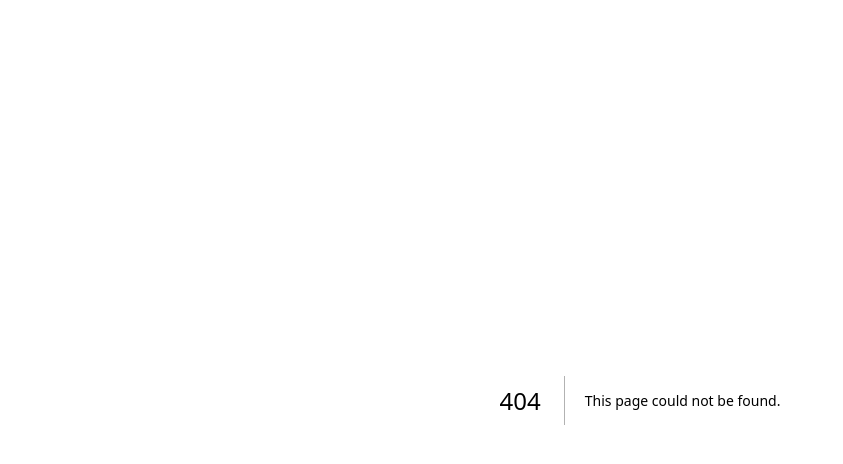
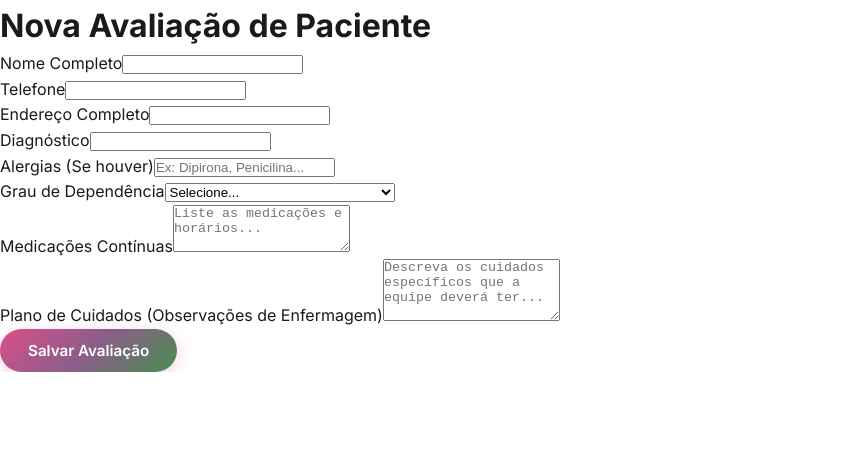
Before and after one commit to LeonardoGMendoza/SERENYAHOMECARE, a Next.js app: page /dashboard/pacientes/novo in a window 1280 px wide. Before the commit this address had no page. Shown: the top 464 px of the page, without its empty margins (0-843 px from the left). Built offline with nearby package versions, Linux system fonts and the light colour scheme.

Commit message:
feat: cria painel seguro e avaliacao de pacientes

```diff
--- /dev/null
+++ b/app/api/pacientes/route.js
@@ -0,0 +1,62 @@
+import { NextResponse } from 'next/server';
+import { getServerSession } from 'next-auth';
+import { authOptions } from '../auth/[...nextauth]/route';
+import { PrismaClient } from '@prisma/client';
+
+const prisma = new PrismaClient();
+
+export async function POST(req) {
+  try {
+    // 1. Verificação de Segurança Severa (Apenas Logados)
+    const session = await getServerSession(authOptions);
+    if (!session) {
+      return NextResponse.json({ error: 'Não autorizado. Acesso negado.' }, { status: 401 });
+    }
+
+    // 2. Extrair dados do formulário
+    const body = await req.json();
+    const { nome, telefone, endereco, diagnostico, alergias, grauDependencia, medicacoes, observacoesEnfermagem } = body;
+
+    if (!nome) {
+      return NextResponse.json({ error: 'Nome é obrigatório.' }, { status: 400 });
+    }
+
+    // 3. Salvar no banco de dados com segurança
+    const novoPaciente = await prisma.paciente.create({
+      data: {
+        nome,
+        telefone,
+        endereco,
+        diagnostico,
+        alergias,
+        grauDependencia,
+        medicacoes,
+        observacoesEnfermagem,
+      },
+    });
+
+    return NextResponse.json(novoPaciente, { status: 201 });
+  } catch (error) {
+    console.error("Erro ao salvar paciente:", error);
+    return NextResponse.json({ error: 'Erro interno no servidor.' }, { status: 500 });
+  }
+}
+
+export async function GET(req) {
+  try {
+    // Apenas logados podem ver a lista de pacientes
+    const session = await getServerSession(authOptions);
+    if (!session) {
+      return NextResponse.json({ error: 'Não autorizado. Acesso negado.' }, { status: 401 });
+    }
+
+    const pacientes = await prisma.paciente.findMany({
+      orderBy: { createdAt: 'desc' }
+    });
+
+    return NextResponse.json(pacientes, { status: 200 });
+  } catch (error) {
+    console.error("Erro ao buscar pacientes:", error);
+    return NextResponse.json({ error: 'Erro interno no servidor.' }, { status: 500 });
+  }
+}
--- /dev/null
+++ b/app/dashboard/pacientes/novo/page.js
@@ -0,0 +1,100 @@
+"use client";
+
+import { useState } from "react";
+import { useRouter } from "next/navigation";
+import styles from "../../dashboard.module.css";
+
+export default function NovoPaciente() {
+  const router = useRouter();
+  const [loading, setLoading] = useState(false);
+
+  const handleSubmit = async (e) => {
+    e.preventDefault();
+    setLoading(true);
+
+    const formData = new FormData(e.target);
+    const data = Object.fromEntries(formData.entries());
+
+    try {
+      const res = await fetch("/api/pacientes", {
+        method: "POST",
+        headers: { "Content-Type": "application/json" },
+        body: JSON.stringify(data),
+      });
+
+      if (res.ok) {
+        alert("Avaliação Inicial salva com segurança!");
+        router.push("/dashboard/pacientes");
+      } else {
+        alert("Erro ao salvar paciente.");
+      }
+    } catch (error) {
+      console.error(error);
+      alert("Erro de conexão.");
+    } finally {
+      setLoading(false);
+    }
+  };
+
+  return (
+    <div className={styles.dashContainer}>
+      <header className={styles.dashHeader}>
+        <h1>Nova Avaliação de Paciente</h1>
+      </header>
+
+      <div className={styles.dashContent}>
+        <form onSubmit={handleSubmit} className={styles.dashForm}>
+          <div className={styles.formGroup}>
+            <label>Nome Completo</label>
+            <input type="text" name="nome" required />
+          </div>
+
+          <div className={styles.formGroup}>
+            <label>Telefone</label>
+            <input type="text" name="telefone" />
+          </div>
+
+          <div className={styles.formGroup}>
+            <label>Endereço Completo</label>
+            <input type="text" name="endereco" />
+          </div>
+
+          <div className={styles.formGroup}>
+            <label>Diagnóstico</label>
+            <input type="text" name="diagnostico" />
+          </div>
+
+          {/* Novos campos adicionados no Prisma para Avaliação Inicial */}
+          <div className={styles.formGroup}>
+            <label>Alergias (Se houver)</label>
+            <input type="text" name="alergias" placeholder="Ex: Dipirona, Penicilina..." />
+          </div>
+
+          <div className={styles.formGroup}>
+            <label>Grau de Dependência</label>
+            <select name="grauDependencia">
+              <option value="">Selecione...</option>
+              <option value="Total">Total (Acamado, depende p/ tudo)</option>
+              <option value="Parcial">Parcial (Precisa de auxílio)</option>
+              <option value="Independente">Independente (Apenas supervisão)</option>
+            </select>
+          </div>
+
+          <div className={styles.formGroup}>
+            <label>Medicações Contínuas</label>
+            <textarea name="medicacoes" rows="3" placeholder="Liste as medicações e horários..."></textarea>
+          </div>
+
+          <div className={styles.formGroup}>
+            <label>Plano de Cuidados (Observações de Enfermagem)</label>
+            <textarea name="observacoesEnfermagem" rows="4" placeholder="Descreva os cuidados específicos que a equipe deverá ter..."></textarea>
+          </div>
+
+          <button type="submit" className="btn btn-primary" disabled={loading}>
+            {loading ? "Salvando de forma segura..." : "Salvar Avaliação"}
+          </button>
+        </form>
+      </div>
+    </div>
+  );
+}
--- /dev/null
+++ b/middleware.js
@@ -0,0 +1,6 @@
+export { default } from "next-auth/middleware";
+
+export const config = {
+  // Protege tudo dentro de /dashboard, EXCETO a própria página de login
+  matcher: ["/dashboard/((?!login).*)"],
+};
```
Also changed, not shown: 1 other file (tests, documents, lock files or other folders).
